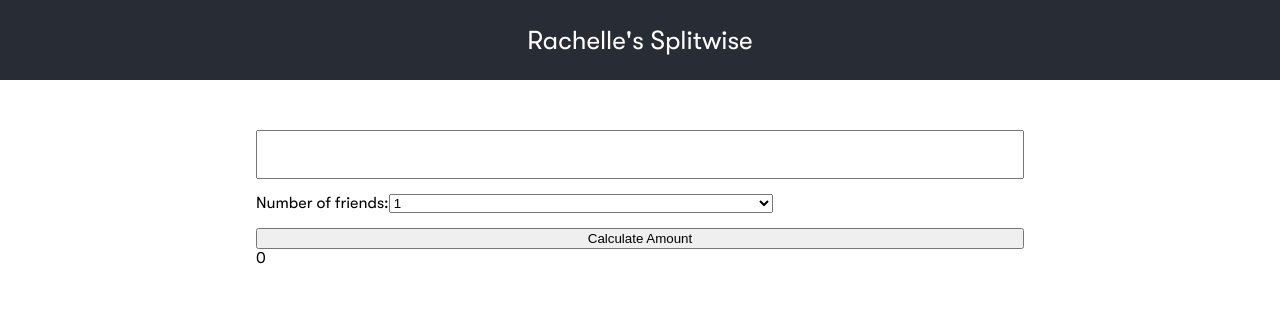
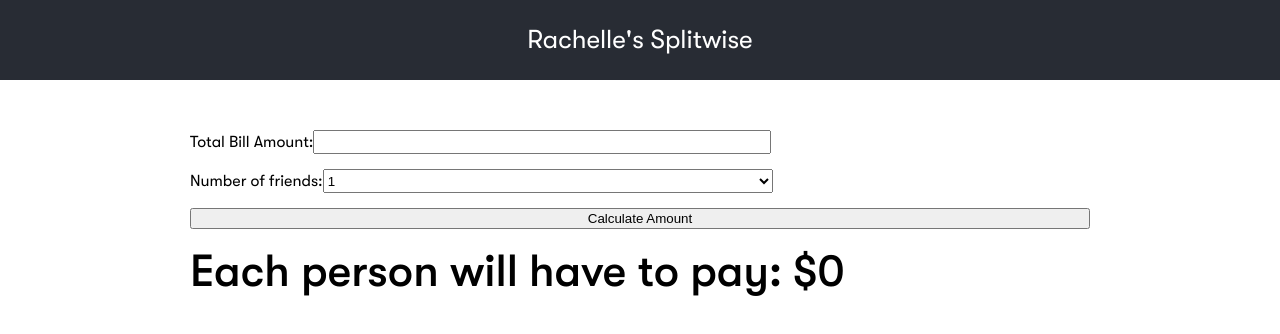
Before and after one commit to rachellesg/splitwise, a React (Create React App) app: page / in a window 1280 px wide. Shown: the top 334 px of the page. Built offline with nearby package versions, Linux system fonts and the light colour scheme.

Commit message:
Updating minor styling

```diff
--- a/src/App.js
+++ b/src/App.js
@@ -22,6 +22,6 @@ export default App;
 const Container = styled.div`
   width: 100%;
   margin: 0 auto;
-  max-width: 768px;
+  max-width: 900px;
   padding: 50px 0;
 `;
--- a/src/components/Form/index.jsx
+++ b/src/components/Form/index.jsx
@@ -20,11 +20,14 @@ function Form() {
 
   return (
     <FormWrapper>
-      <InputWrapper
-        type="text"
-        name="amount"
-        onChange={(e) => setTotalAmount(e.target.value)}
-      />
+      <InputWrapper>
+        <label for="total-amount">Total Bill Amount:</label>
+        <input
+          type="text"
+          name="total-amount"
+          onChange={(e) => setTotalAmount(e.target.value)}
+        />
+      </InputWrapper>
       <SelectWrapper>
         <label for="number-of-friends">Number of friends:</label>
         <select name="number-of-friends" onChange={selectFriendsTotal}>
@@ -38,11 +41,11 @@ function Form() {
 
       <button onClick={calculateSplitAmount}>Calculate Amount</button>
 
-      <div className="result">
-        {finalAmount && (
-          <div className="friends-pay">Each pays {finalAmount}</div>
-        )}
-      </div>
+      <ResultsWrapper>
+        <div className="friends-pay">
+          Each person will have to pay: ${finalAmount}
+        </div>
+      </ResultsWrapper>
     </FormWrapper>
   );
 }
@@ -54,11 +57,12 @@ const FormWrapper = styled.div`
   flex-direction: column;
 `;
 
-const InputWrapper = styled.input`
-  height: 35px;
-  padding: 5px 8px;
-  font-size: 45px;
+const InputWrapper = styled.div`
+  display: inline-flex;
   margin: 0 0 15px;
+  input {
+    width: 50%;
+  }
 `;
 
 const SelectWrapper = styled.div`
@@ -68,3 +72,9 @@ const SelectWrapper = styled.div`
     width: 50%;
   }
 `;
+
+const ResultsWrapper = styled.div`
+  margin: 30px 0;
+  font-size: 45px;
+  font-weight: 500;
+`;
--- a/src/index.css
+++ b/src/index.css
@@ -96,6 +96,8 @@ body {
   font-family: GT Walsheim Pro, -apple-system, BlinkMacSystemFont, "Segoe UI",
     "Roboto", "Oxygen", "Ubuntu", "Cantarell", "Fira Sans", "Droid Sans",
     "Helvetica Neue", sans-serif;
+  line-height: 24px;
+  font-size: 16px;
   -webkit-font-smoothing: antialiased;
   -moz-osx-font-smoothing: grayscale;
 }
@@ -104,3 +106,10 @@ code {
   font-family: source-code-pro, Menlo, Monaco, Consolas, "Courier New",
     monospace;
 }
+
+/* @media (prefers-color-scheme: dark) {
+  body {
+    background: #070707;
+    color: #ffffff;
+  }
+} */
```
